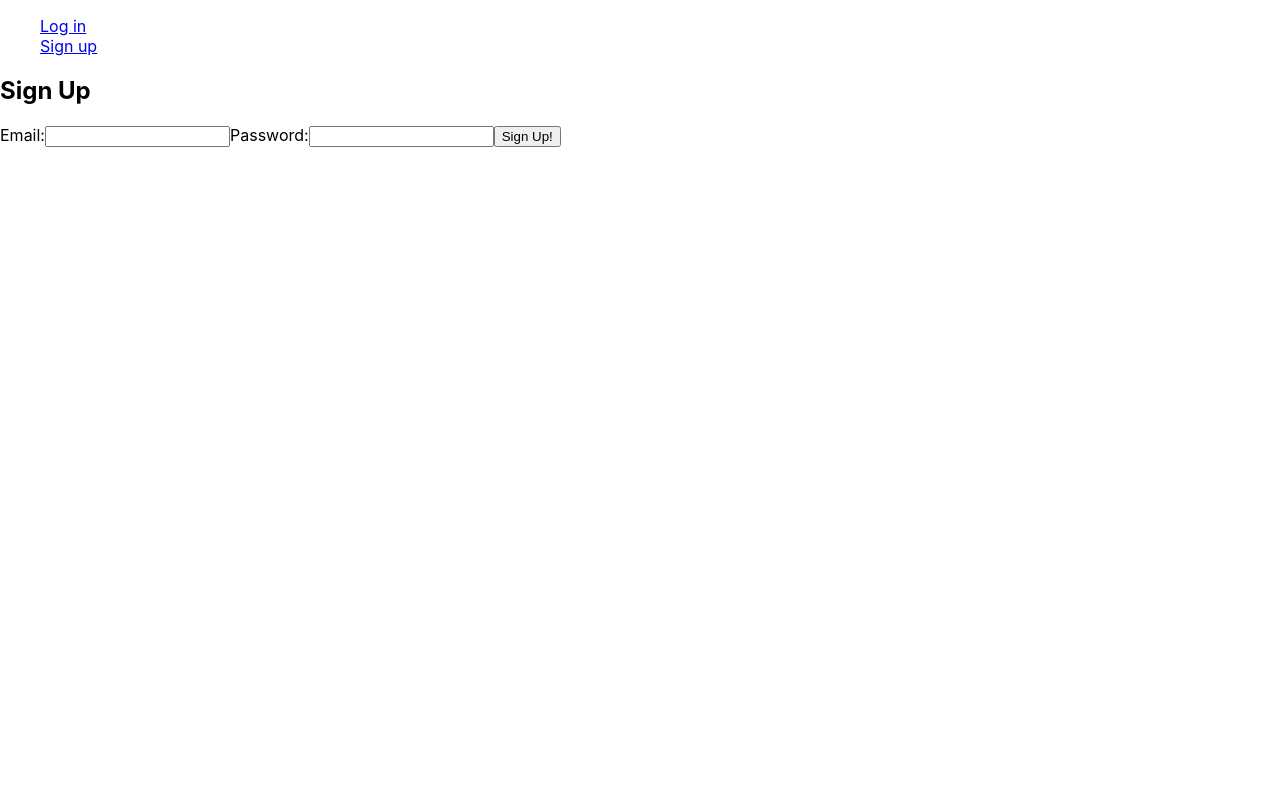
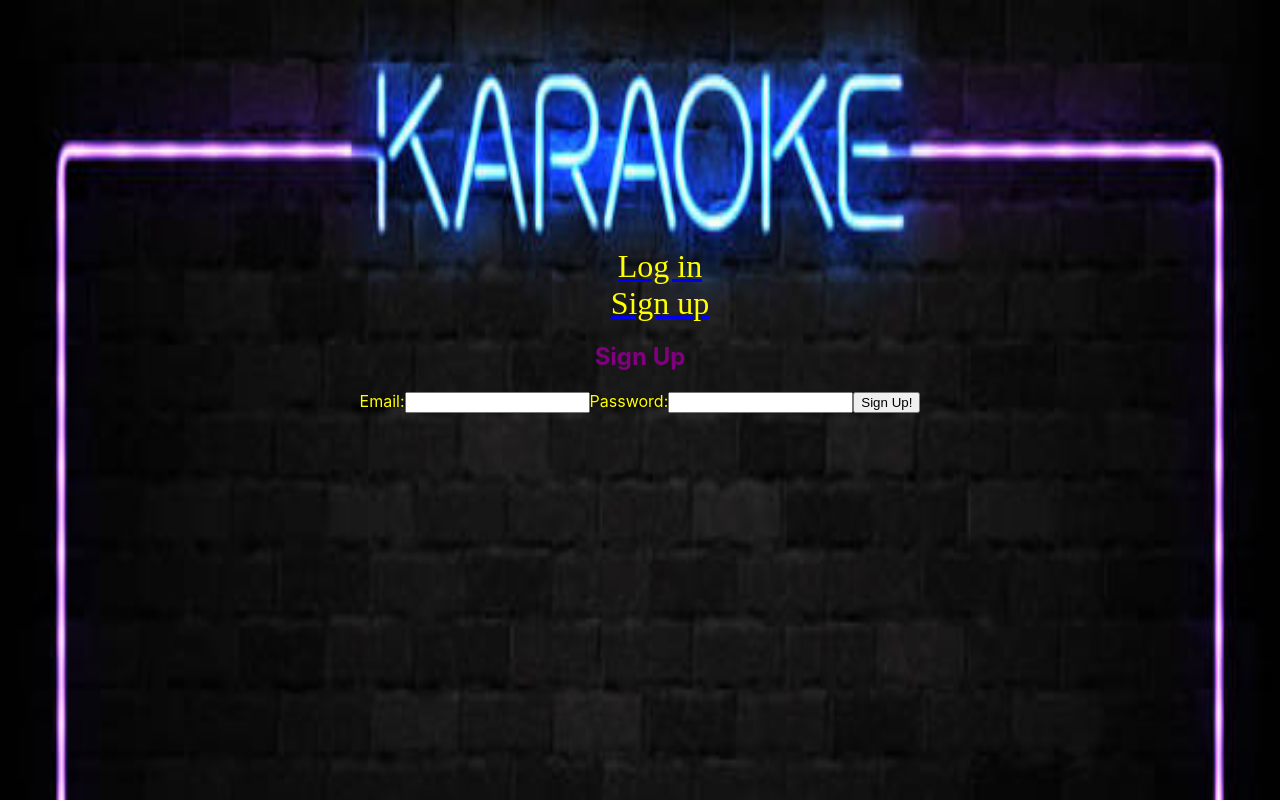
Before and after one commit to jumpybuns/karaoke-roulette-fe, a React (Create React App) app: page /signup in a window 1280 px wide. Shown: the top 800 px of the page. Built offline with nearby package versions, Linux system fonts and the light colour scheme.

Commit message:
some style

```diff
--- a/src/App.css
+++ b/src/App.css
@@ -1,5 +1,19 @@
-.App {
+body {
   text-align: center;
+  background-image: url("./kar.jpg");
+  background-repeat: no-repeat;
+  background-size: 100% 100%;
+  height: 950px;
+}
+.home {
+  text-align: center;
+  font-size: 2.5em;
+  font-family: 'Times New Roman', Times, serif;
+  color: red;
+  text-shadow: black 1px 1px;
+  font-weight: bold;
+
+
 }
 
 .App-logo {
@@ -12,7 +26,30 @@
     animation: App-logo-spin infinite 20s linear;
   }
 }
-
+h2 {
+  color:purple;
+}
+.log {
+  display: flex;
+  justify-content: center;
+  margin-top: 20%;
+  text-align: center;
+  color: yellow;
+  font-size: 2em;
+  font-family: cursive;
+}
+.sign {
+  text-align: center;
+  color: yellow;
+  font-size: 2em;
+  font-family: cursive;
+}
+.email {
+  color: yellow;
+}
+.pass {
+  color: yellow;
+}
 .App-header {
   background-color: #282c34;
   min-height: 100vh;
--- a/src/App.js
+++ b/src/App.js
@@ -57,7 +57,7 @@ export default class App extends Component {
                 </>}
           </ul>
           <Switch>
-            {/* <Route exact path='/' render={(routerProps) => <Home {...routerProps} />} /> */}
+
             <Route exact path='/login' render={(routerProps) =>
               <Login
                 {...routerProps}
--- a/src/Login.js
+++ b/src/Login.js
@@ -21,7 +21,7 @@ export default class Login extends Component {
 
         this.props.changeTokenAndUsername(user.body.email, user.body.token);
 
-        this.props.history.push('/');
+        this.props.history.push('/home');
     }
 
 
--- a/src/SignUp.js
+++ b/src/SignUp.js
@@ -22,7 +22,7 @@ export default class SignUp extends Component {
 
         this.props.changeTokenAndUsername(user.body.email, user.body.token);
 
-        this.props.history.push('/');
+        this.props.history.push('/home');
     }
 
 
@@ -33,13 +33,13 @@ export default class SignUp extends Component {
             <div>
                 <h2>Sign Up</h2>
                 <form onSubmit={this.handleSubmit}>
-                    <label>
+                    <label className="email">
                         Email:
                         <input
                             onChange={(e) => this.setState({ email: e.target.value })}
                             value={this.state.email} />
                     </label>
-                    <label>
+                    <label className="pass">
                         Password:
                         <input
                             onChange={(e) => this.setState({ password: e.target.value })}
```
Also changed, not shown: src/kar.jpg (added).
